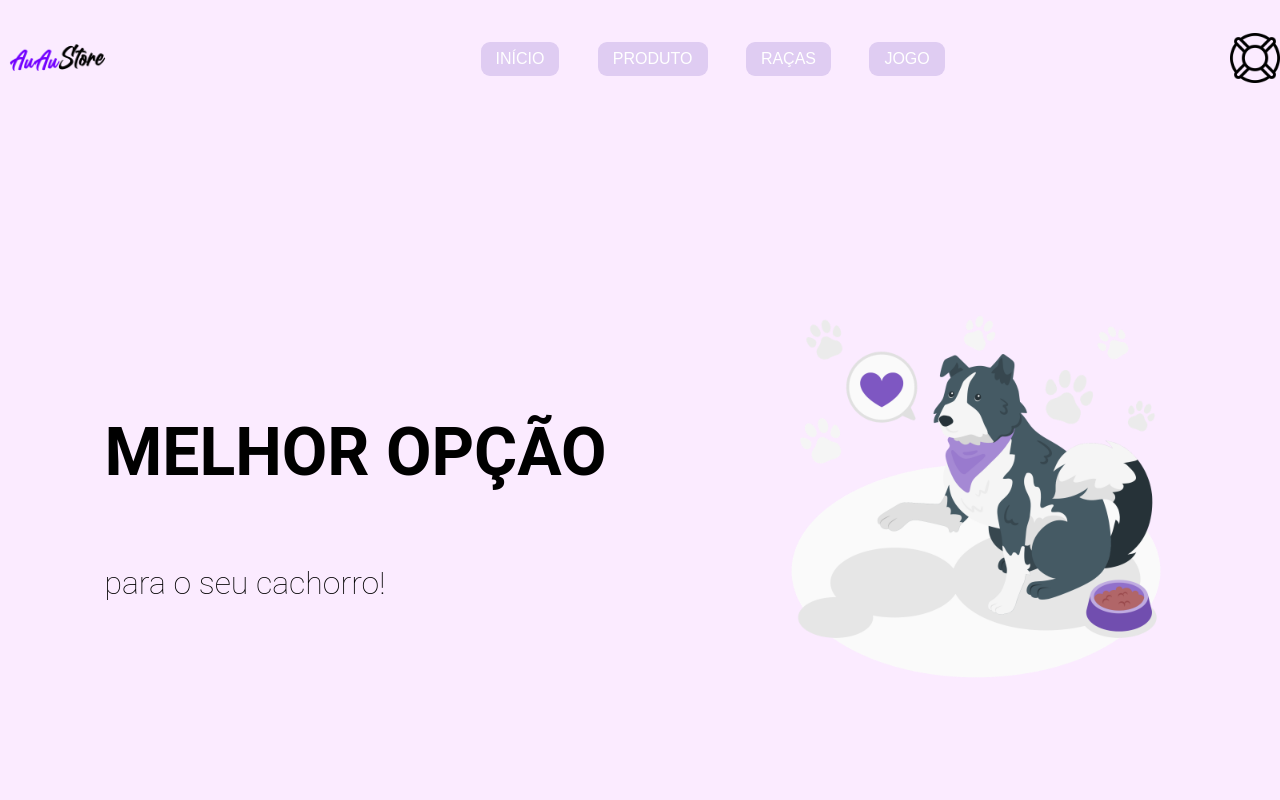
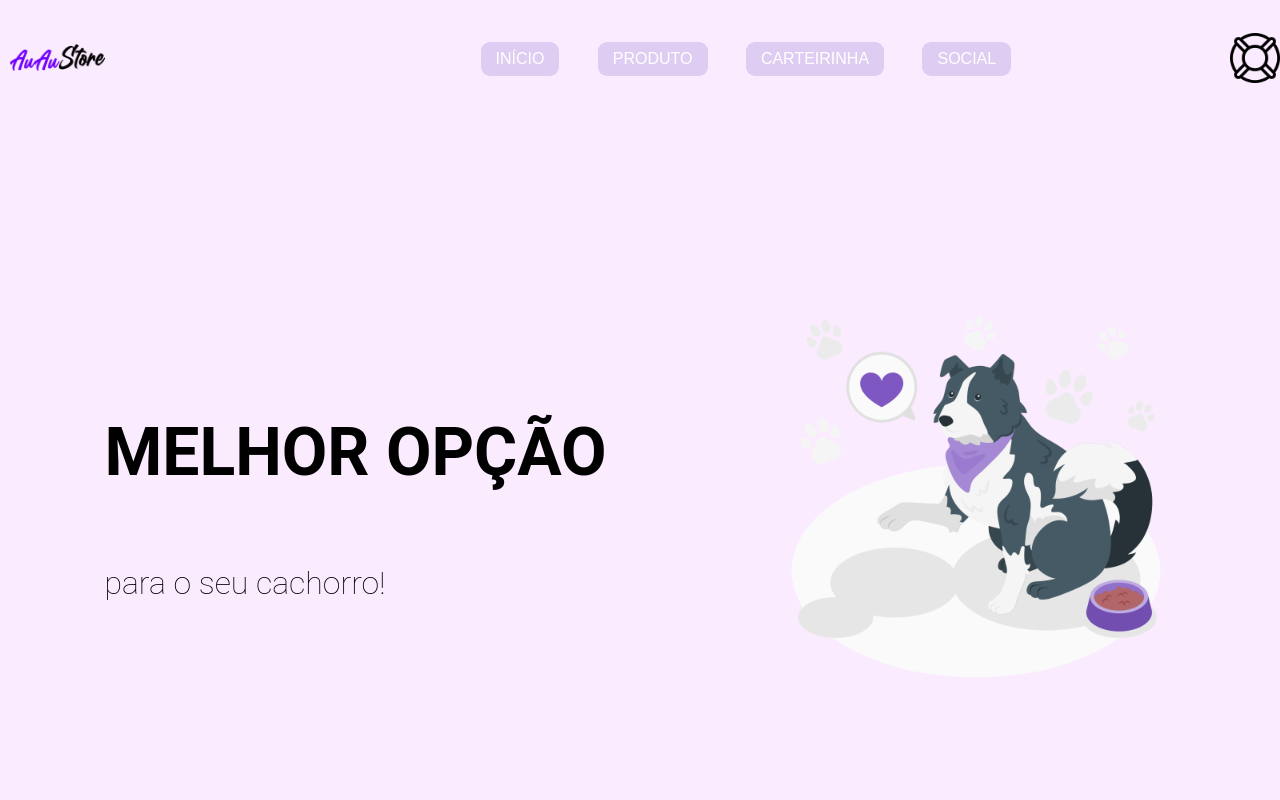
Before and after one commit to Douglas10009/AuauStore-Angular, an Angular app in the folder Frontend/: page / in a window 1280 px wide. Shown: the top 800 px of the page. Built offline with nearby package versions, Linux system fonts and the light colour scheme; no server answers.

Commit message:
minor changes

```diff
--- a/Frontend/src/app/components/header/header.component.html
+++ b/Frontend/src/app/components/header/header.component.html
@@ -7,10 +7,10 @@
 
   <!-- Links -->
   <div class="tp-links">
-      <a routerLink="/" id="tb_inicio">INÍCIO</a>
-      <a routerLink="/produtos" id="tb_produto">PRODUTO</a>
-      <a routerLink="/racas" id="tb_raca">RAÇAS</a>
-      <a routerLink="/jogo" id="tb_jogo">JOGO</a>
+      <a routerLink="/">INÍCIO</a>
+      <a routerLink="/produtos">PRODUTO</a>
+      <a routerLink="/carteirinha" >CARTEIRINHA</a>
+      <a routerLink="/redes-sociais">SOCIAL</a>
   </div>
 
   <!-- Suporte -->
--- a/Frontend/src/app/components/header/header.component.ts
+++ b/Frontend/src/app/components/header/header.component.ts
@@ -5,7 +5,7 @@ import { Component } from '@angular/core';
 @Component({
   selector: 'app-header',
   standalone: true,
-  imports: [RouterModule, RouterOutlet],
+  imports: [RouterModule],
   templateUrl: './header.component.html',
   styleUrl: './header.component.scss'
 })
```
